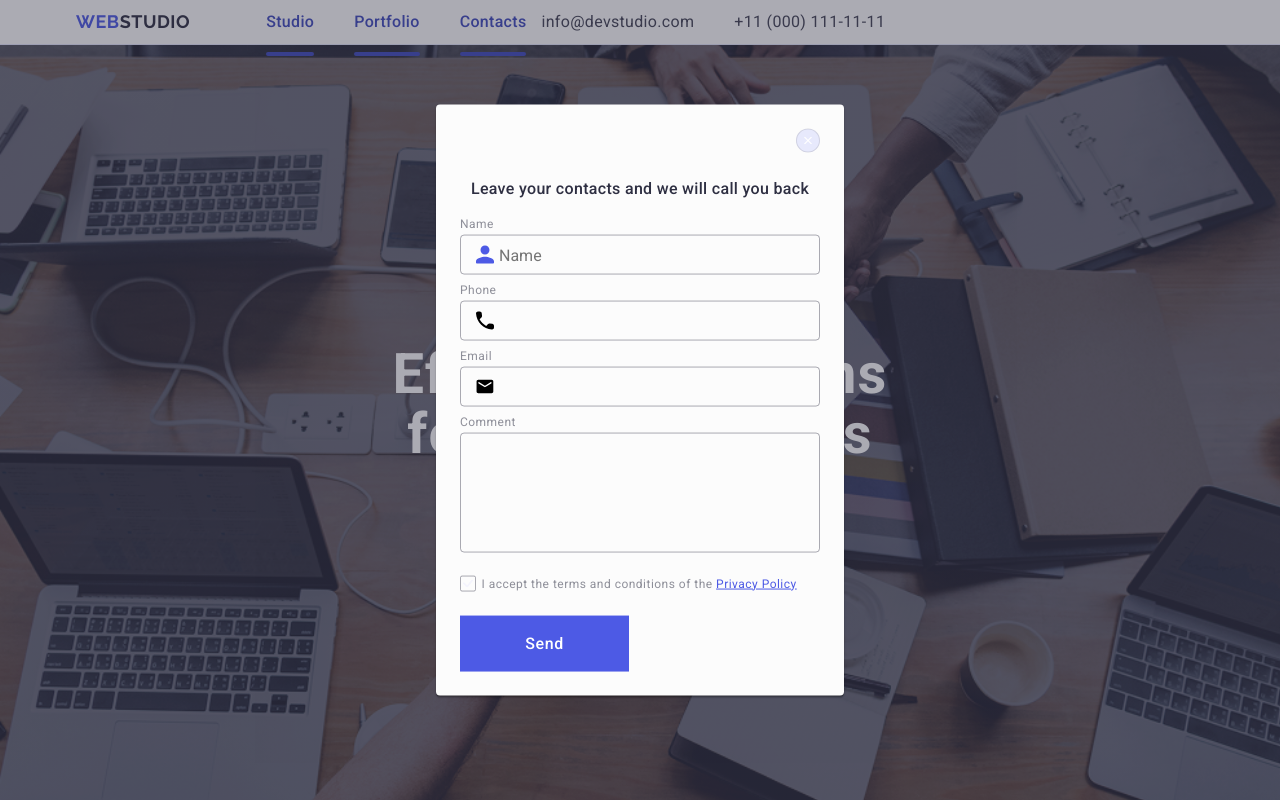
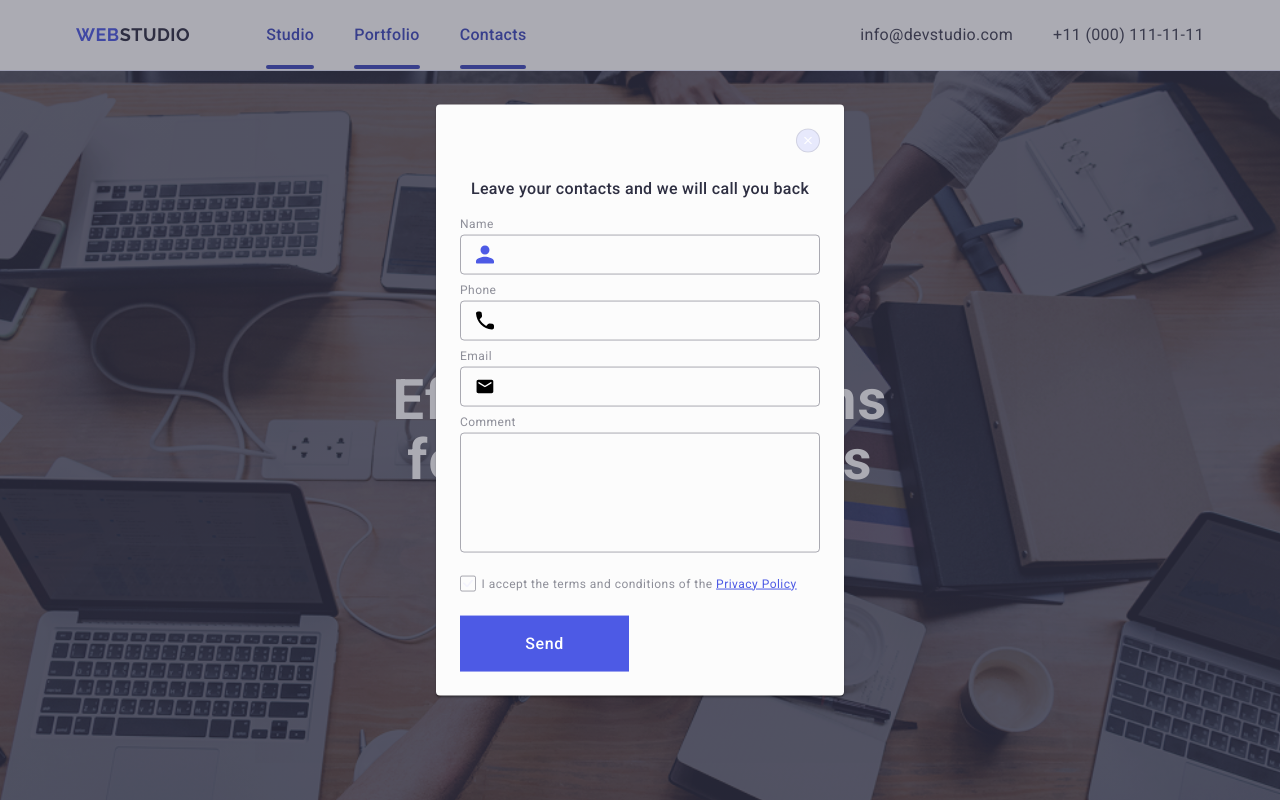
Before and after one commit to sevvalkorr/sevvalkorr-goit-markup-hw-06, a plain HTML site: page index.html in a window 1280 px wide. Shown: the top 800 px of the page. Drawn offline with nearby package versions, Linux system fonts and the light colour scheme.

Commit message:
genel düzenleme

```diff
--- a/css/styles.css
+++ b/css/styles.css
@@ -31,6 +31,10 @@ img {
 }
 .header-container {
   display: flex;
+  height: 50px;
+  justify-content: space-between;
+  align-items: center;
+
 }
 .container {
   width: 1158px;
@@ -446,6 +450,9 @@ body {
   display: flex;
   gap: 24px;
 }
+.form-footer{
+  margin-left: 80px;
+}
 .form-footer-input {
   width: 264px;
   height: 40px;
@@ -458,6 +465,7 @@ body {
   box-shadow: 0px 4px 4px rgba(0, 0, 0, 0.15);
   border-radius: 4px;
   color: #ffffff;
+
 }
 .form-footer-button {
   min-width: 165px;
--- a/index.html
+++ b/index.html
@@ -488,6 +488,7 @@
             </li>
           </ul>
         </div>
+        <!--footer form-->
         <div class="form-footer">
           <p class="form-footer-text">Subscribe</p>
           <form class="form-footers">
@@ -508,6 +509,7 @@
         </div>
       </div>
     </footer>
+    <!--modal window-->
     <div class="modal-window">
       <div class="modal-container">
         <button type="button" class="modal-button">
@@ -525,7 +527,6 @@
               name="user-name"
               id="user-name"
               class="modal-input"
-              placeholder="Name"
             />
             <svg class="modal-svg" width="18" height="24">
               <use href="./images/icons.svg#icon-person"></use>
```
